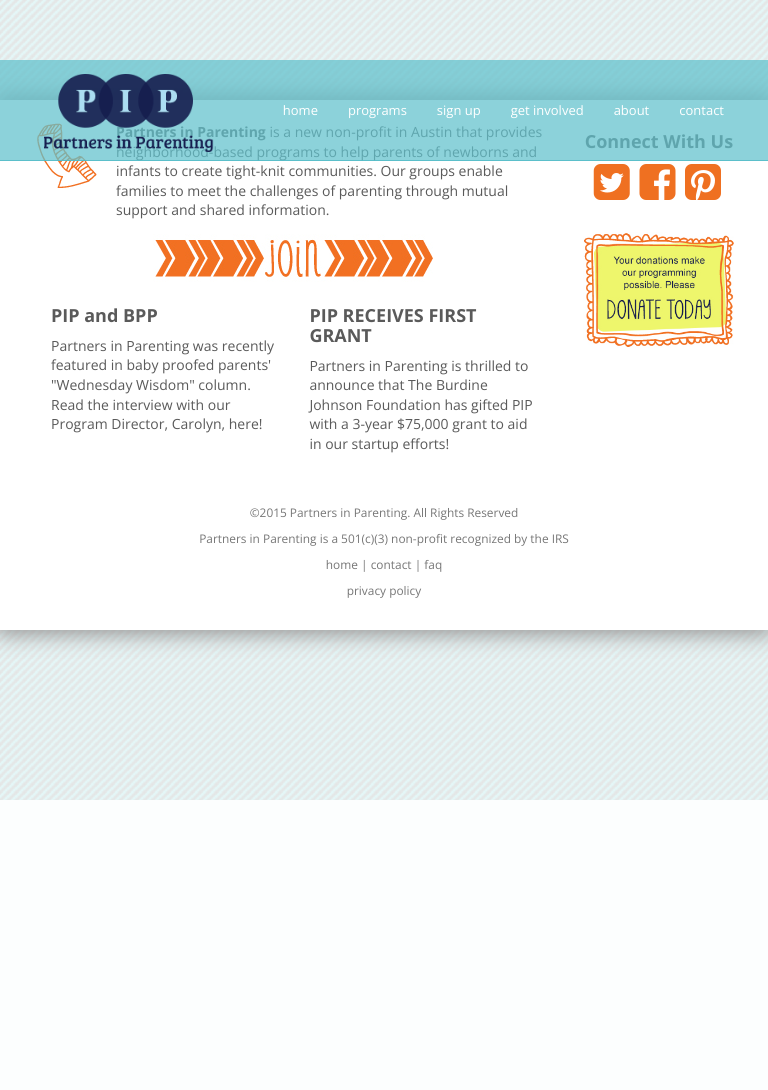
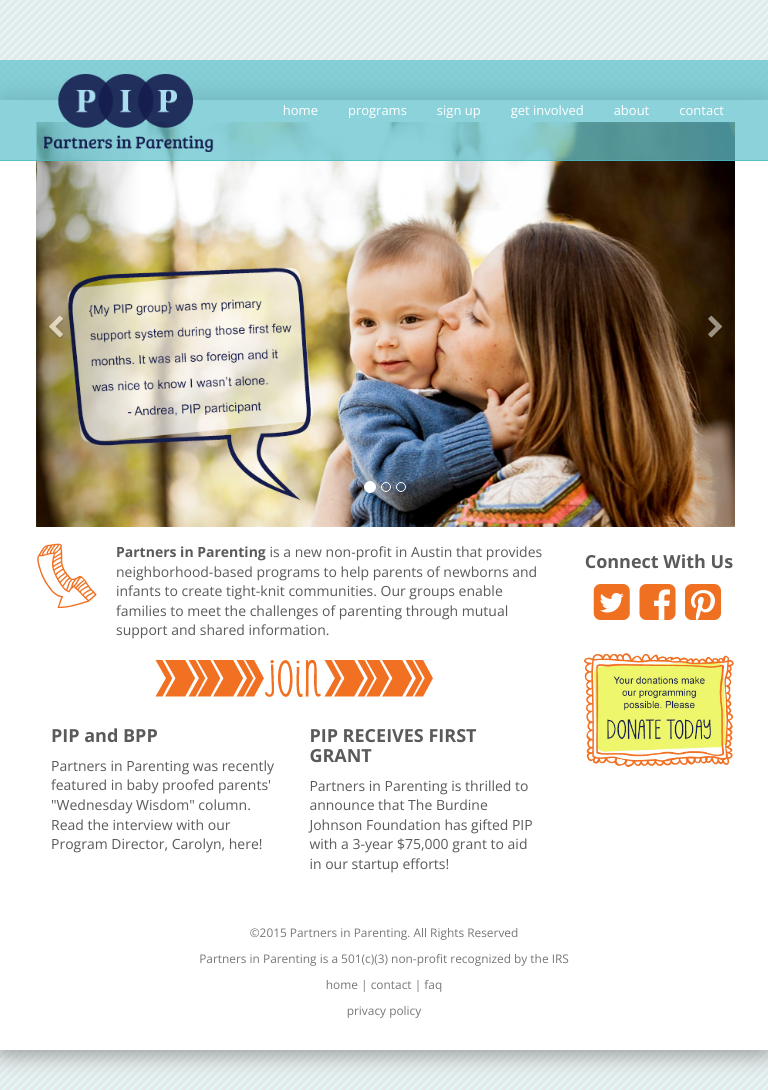
Before and after one commit to internetjason/pipaustin, a PHP site: page / in a window 768 px wide. Before the commit the page ends 800 px from the top, so only its background shows below. Run offline with PHP 8.4, Linux system fonts and the light colour scheme; some libraries are stand-ins or nearby versions.

Commit message:
made edits to iPad portrait view

```diff
--- a/css/style.css
+++ b/css/style.css
@@ -193,3 +193,12 @@ footer {
         display: none;
     }
 }
+
+@media only screen
+  and (min-device-width: 768px)
+  and (max-device-width: 1024px)
+  and (orientation: portrait) {
+    .carousel {
+	display: block;
+    }
+}
```
